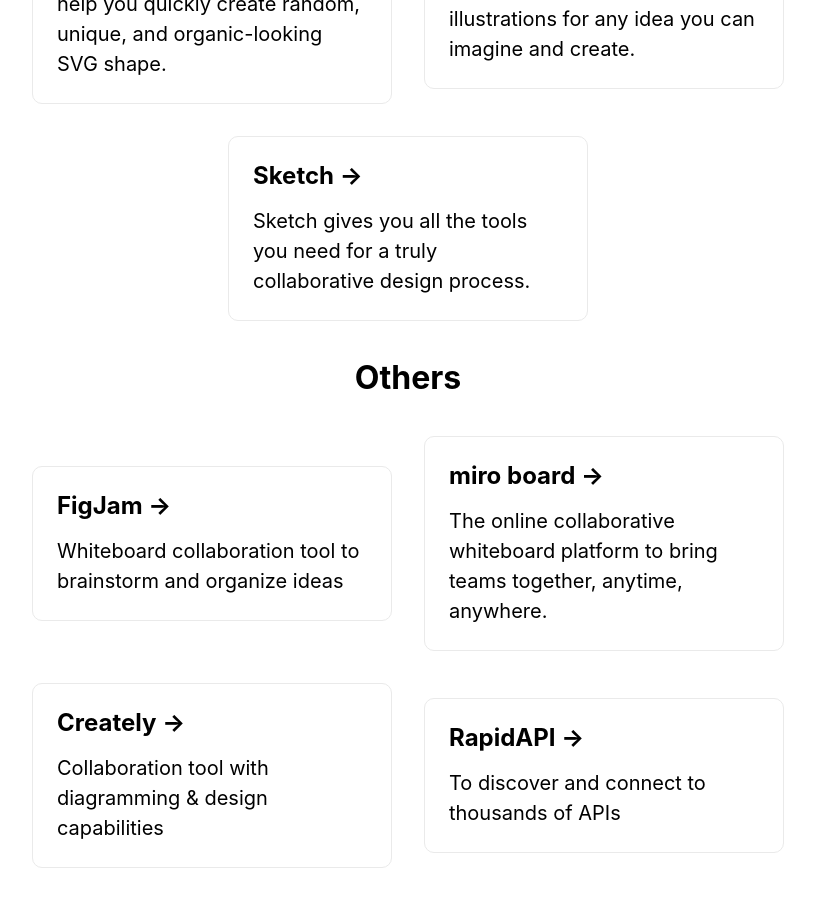
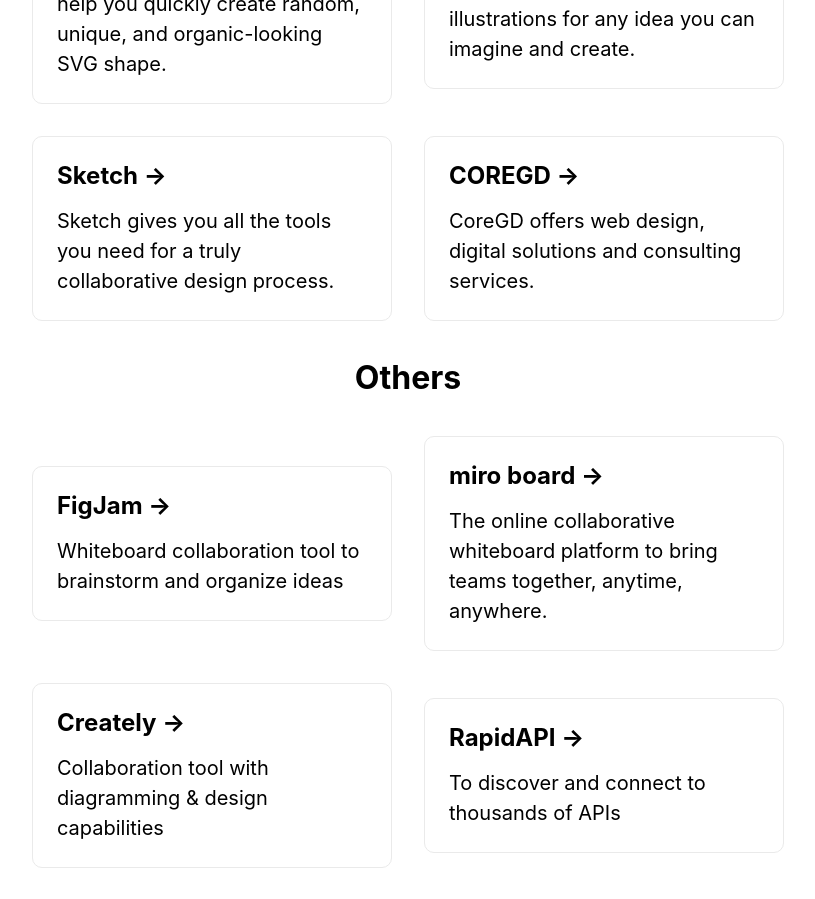
Before and after one commit to akash-santhosh/tools, a Next.js app: page / in a window 1280 px wide. Shown: the part 3840-4739 px from the top of the page, without its empty margins (232-1047 px from the left). Built offline with nearby package versions, Linux system fonts and the light colour scheme.

Commit message:
Update data.js

```diff
--- a/data.js
+++ b/data.js
@@ -227,5 +227,12 @@
         "siteURL":"https://sass-lang.com/",
         "siteDesc":"Sass is the most mature, stable, and powerful professional grade CSS extension language in the world.",
         "category":"Development"
+    },
+     {
+        "siteName":"COREGD",
+        "siteURL":"https://www.coregd.com/web-design-company-in-kerala/",
+        "siteDesc":"CoreGD offers web design, digital solutions and consulting services.",
+        "category":"Design"
     }
+
 ]
```
